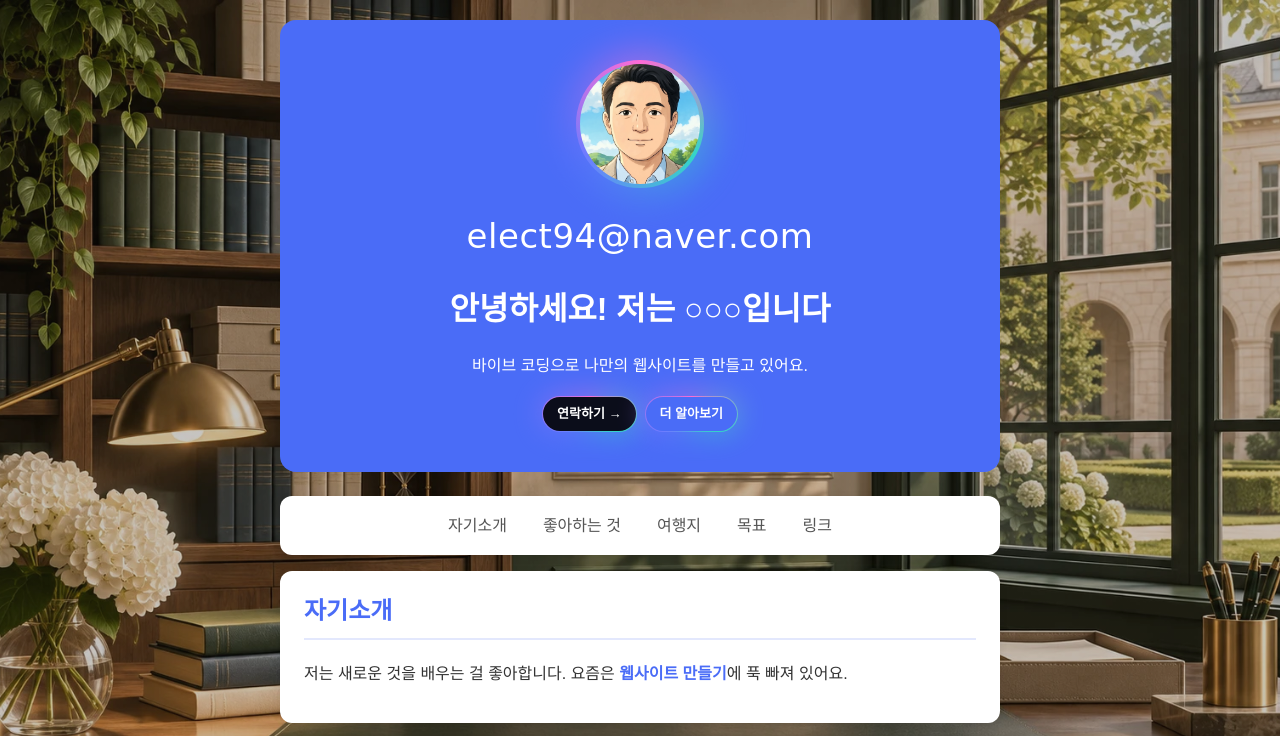
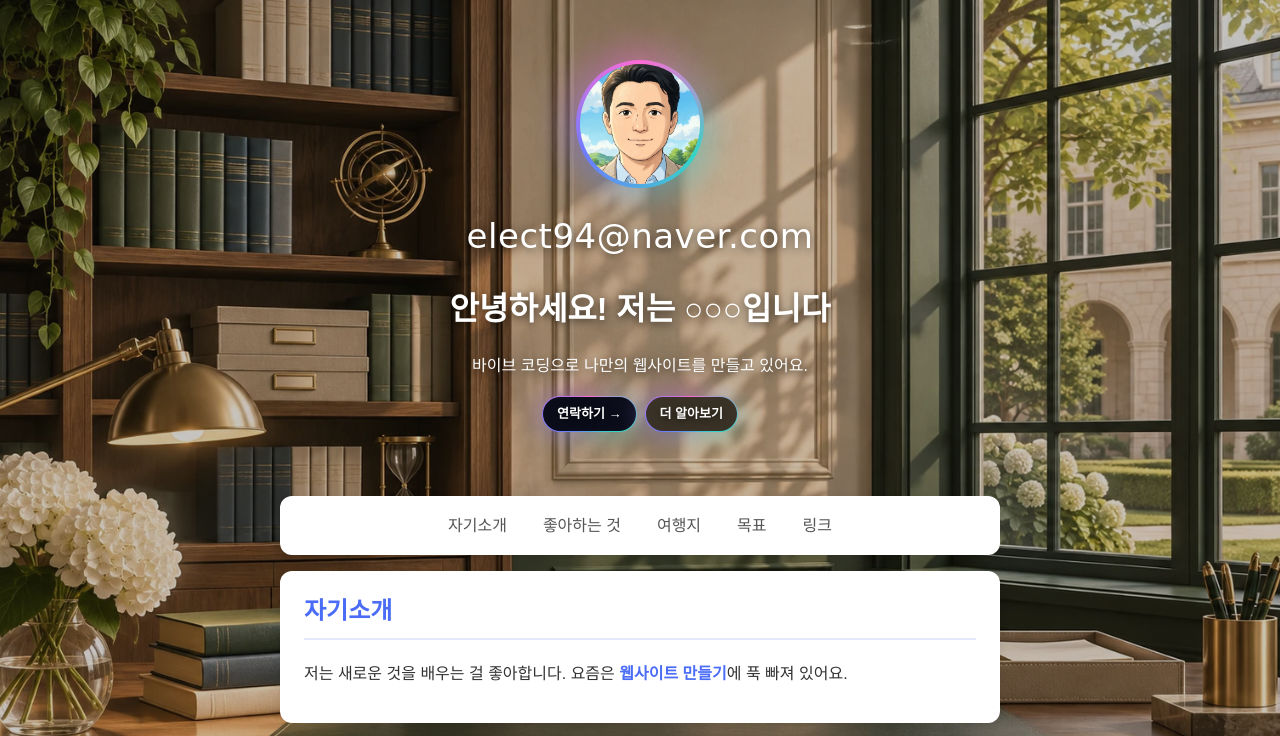
Before and after one commit to elect94/my-first-site, a plain HTML site: page index.html in a window 1280 px wide. Shown: the top 736 px of the page. Drawn offline with Linux system fonts and the light colour scheme; a web font is replaced by a local one.

Commit message:
Remove blue header card background

```diff
--- a/index.html
+++ b/index.html
@@ -35,8 +35,8 @@
 
     /* 머리 부분 */
     header {
-      background-color: #4a6cf7;
       color: white;
+      text-shadow: 0 2px 8px rgba(0, 0, 0, 0.6);  /* 배경 사진 위에서 글자가 잘 보이게 */
       text-align: center;
       padding: 40px 20px;
       border-radius: 16px;      /* 모서리 둥글게 */
@@ -276,7 +276,7 @@
     }
 
     .glow-sub .glow-inner {
-      background-color: #4a6cf7;   /* 보조 버튼: 헤더와 같은 파랑 → 빛 테두리만 보임 */
+      background-color: #3a3226;   /* 보조 버튼: 배경 사진과 어울리는 진한 갈색 */
     }
 
     /* 마우스 위치를 따라다니는 하이라이트 */
```
